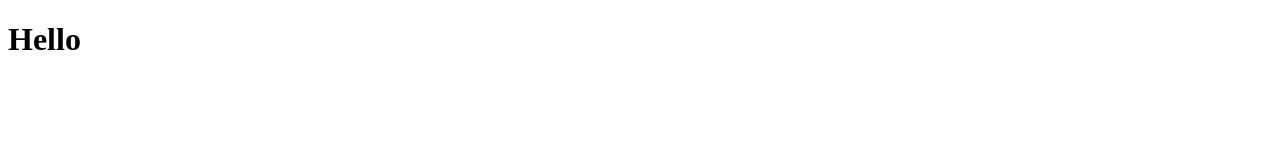
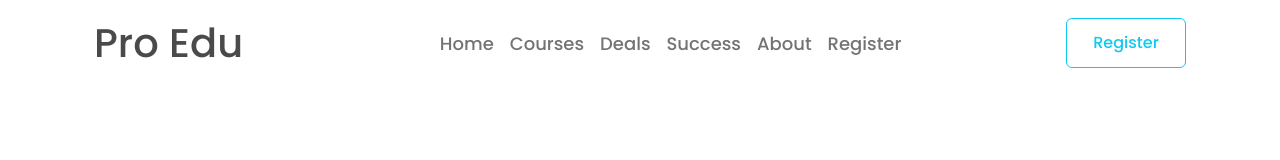
Before and after one commit to nafiul-alam-29/EdTech, a plain HTML site: page index.html in a window 1280 px wide. Drawn offline with nearby package versions, Linux system fonts and the light colour scheme.

Commit message:
header & navigation part is done

```diff
--- a/index.html
+++ b/index.html
@@ -5,8 +5,80 @@
     <meta http-equiv="X-UA-Compatible" content="IE=edge" />
     <meta name="viewport" content="width=device-width, initial-scale=1.0" />
     <title>EdTech | Home of Devs</title>
+
+    <!-- bootstrap link  -->
+    <link
+      rel="stylesheet"
+      href="https://cdn.jsdelivr.net/npm/bootstrap@5.2.1/dist/css/bootstrap.min.css"
+    />
+
+    <!-- Google font links -->
+    <link rel="preconnect" href="https://fonts.googleapis.com" />
+    <link rel="preconnect" href="https://fonts.gstatic.com" crossorigin />
+    <link
+      href="https://fonts.googleapis.com/css2?family=Poppins:wght@500&display=swap"
+      rel="stylesheet"
+    />
+
+    <!-- external css file links -->
+    <link rel="stylesheet" href="style.css" />
   </head>
   <body>
-    <h1>Hello</h1>
+    <!-- Header section start form here -->
+    <section class="container">
+      <header>
+        <nav class="navbar navbar-expand-lg">
+          <div class="container-fluid">
+            <a class="navbar-brand" href="#">
+              <span class="navbar-brand mb-0 main-icon"> Pro Edu</span></a
+            >
+            <button
+              class="navbar-toggler"
+              type="button"
+              data-bs-toggle="collapse"
+              data-bs-target="#navbarNav"
+              aria-controls="navbarNav"
+              aria-expanded="false"
+              aria-label="Toggle navigation"
+            >
+              <span class="navbar-toggler-icon"></span>
+            </button>
+            <div
+              class="collapse navbar-collapse justify-content-center"
+              id="navbarNav"
+            >
+              <ul class="navbar-nav navigation mx-auto">
+                <li class="nav-item">
+                  <a class="nav-link" href="#">Home</a>
+                </li>
+                <li class="nav-item">
+                  <a class="nav-link" href="#">Courses</a>
+                </li>
+                <li class="nav-item">
+                  <a class="nav-link" href="#">Deals</a>
+                </li>
+                <li class="nav-item">
+                  <a class="nav-link">Success</a>
+                </li>
+                <li class="nav-item">
+                  <a class="nav-link">About</a>
+                </li>
+                <li class="nav-item">
+                  <a class="nav-link">Register</a>
+                </li>
+              </ul>
+              <div></div>
+            </div>
+            <form class="d-flex" role="search">
+              <button class="btn btn-outline-info btn-register" type="submit">
+                Register
+              </button>
+            </form>
+          </div>
+        </nav>
+      </header>
+    </section>
+    <!-- for js functionalility  -->
+    <script src="https://cdn.jsdelivr.net/npm/bootstrap@5.2.1/dist/js/bootstrap.bundle.min.js"></script>
   </body>
 </html>
--- a/style.css
+++ b/style.css
@@ -0,0 +1,25 @@
+/* universal style */
+
+body {
+  font-family: "Poppins", sans-serif;
+}
+
+/* heading style */
+
+.main-icon {
+  font-size: 40px;
+  font-weight: 600px;
+  color: #4a4a4a;
+}
+
+.navigation {
+  font-size: 18px;
+  font-weight: 400px;
+  line-height: 27px;
+  color: #777777;
+}
+
+.btn-register {
+  width: 120px;
+  height: 50px;
+}
```
